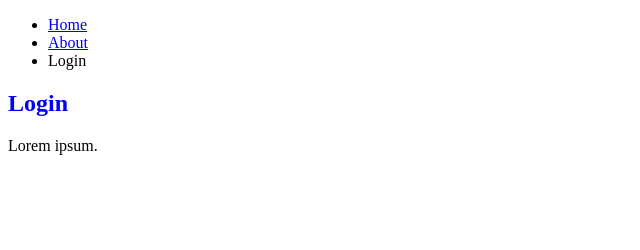
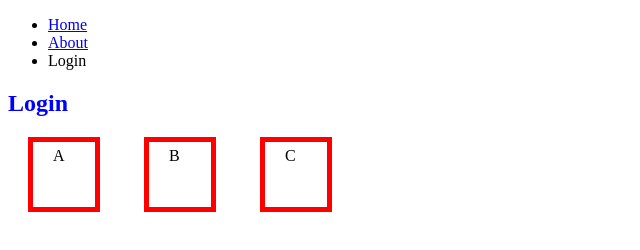
Before and after one commit to Billoncho/The-Complete-Web-Developer-02, a plain HTML site: page login.html in a window 1280 px wide. Shown: the whole page, without its empty margins (0-640 px from the left). Drawn offline with Linux system fonts and the light colour scheme.

Commit message:
Learning the box model

```diff
--- a/login.html
+++ b/login.html
@@ -18,7 +18,9 @@
     </header>
     <section>
         <h2>Login</h2>
-        <p>Lorem ipsum.</p>
+        <div class="boxmodel">A</div>
+        <div class="boxmodel">B</div>
+        <div class="boxmodel">C</div>
     </section>
 </body>
 </html>
--- a/style2.css
+++ b/style2.css
@@ -1,3 +1,12 @@
 h2 {
     color: blue;
 }
+
+.boxmodel {
+    border: 5px solid red;
+    display: inline-block;
+    padding: 5px 20px 5px 20px;
+    margin: 0px 20px 0px 20px;
+    width: 22px;
+    height: 55px;
+}
```
